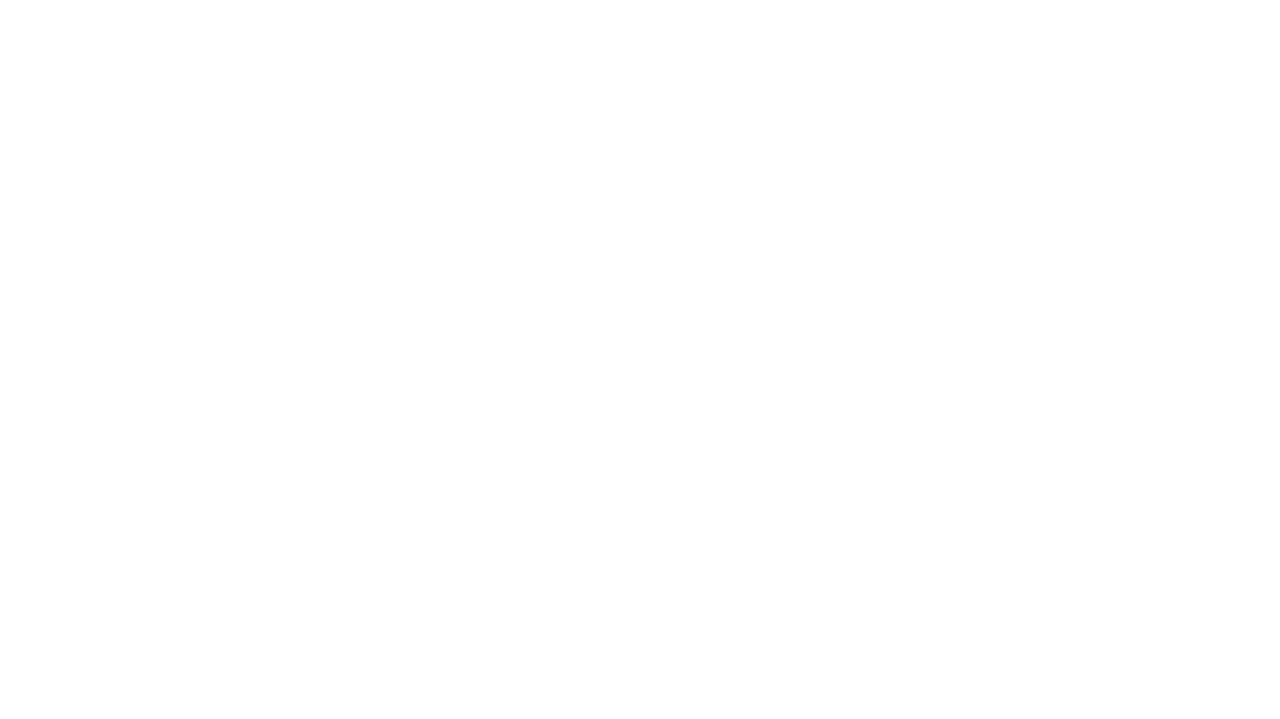
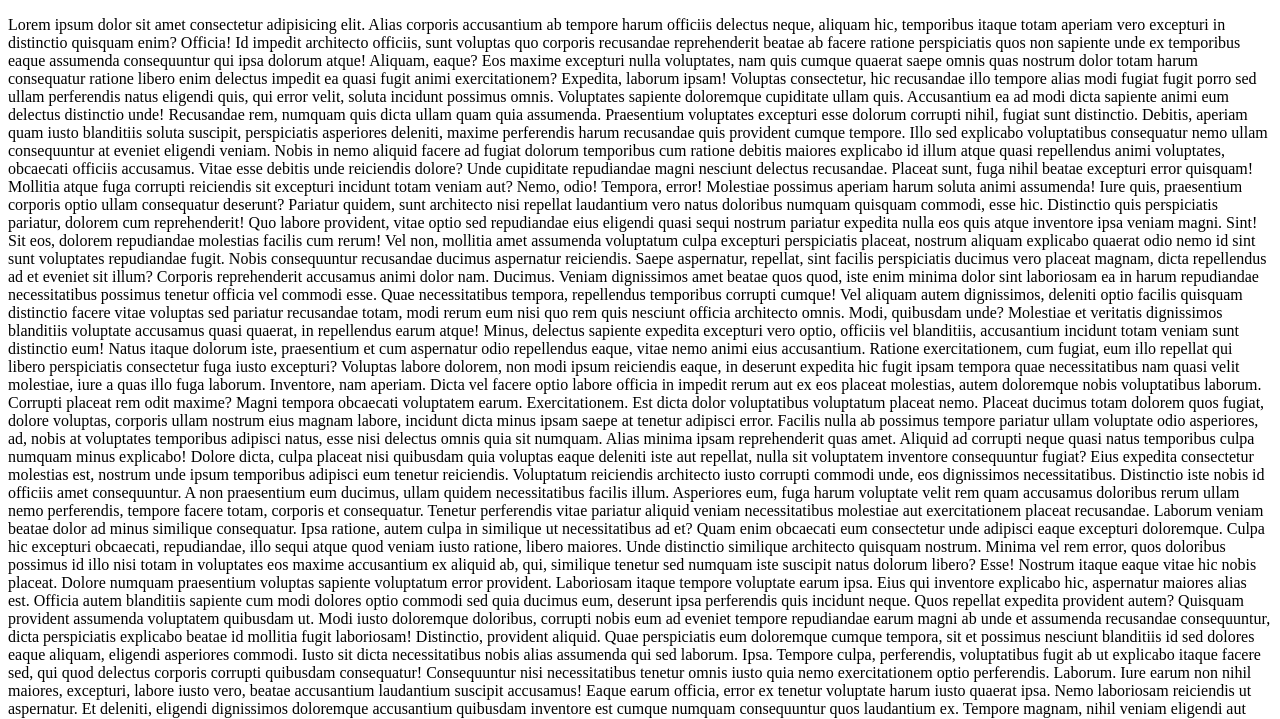
Before and after one commit to rajarshidcoder/Fixed-nav-bar, a plain HTML site: page index.html in a window 1280 px wide. Shown: the top 719 px of the page. Drawn offline with Linux system fonts and the light colour scheme.

```diff
--- a/index.html
+++ b/index.html
@@ -7,7 +7,7 @@
     <link rel="stylesheet" href="style.css">
 </head>
 <body>
-    <!-- <p>Lorem ipsum dolor sit amet consectetur adipisicing elit. Alias corporis accusantium ab tempore harum officiis delectus neque, aliquam hic, temporibus itaque totam aperiam vero excepturi in distinctio quisquam enim? Officia!
+    <p>Lorem ipsum dolor sit amet consectetur adipisicing elit. Alias corporis accusantium ab tempore harum officiis delectus neque, aliquam hic, temporibus itaque totam aperiam vero excepturi in distinctio quisquam enim? Officia!
     Id impedit architecto officiis, sunt voluptas quo corporis recusandae reprehenderit beatae ab facere ratione perspiciatis quos non sapiente unde ex temporibus eaque assumenda consequuntur qui ipsa dolorum atque! Aliquam, eaque?
     Eos maxime excepturi nulla voluptates, nam quis cumque quaerat saepe omnis quas nostrum dolor totam harum consequatur ratione libero enim delectus impedit ea quasi fugit animi exercitationem? Expedita, laborum ipsam!
     Voluptas consectetur, hic recusandae illo tempore alias modi fugiat fugit porro sed ullam perferendis natus eligendi quis, qui error velit, soluta incidunt possimus omnis. Voluptates sapiente doloremque cupiditate ullam quis.
@@ -57,7 +57,7 @@
     Atque consectetur fugit porro quidem facilis tempore minima obcaecati, repudiandae amet quas unde architecto perferendis, ipsam iste et doloremque voluptatibus commodi nihil debitis, deserunt libero! Suscipit quas ut enim natus?
     Cumque quia molestiae in. Pariatur maxime aperiam asperiores voluptatibus tempora earum, unde suscipit rem ipsam iure ut exercitationem quod corrupti odio error nesciunt deleniti quisquam ratione. Architecto fugit debitis doloremque.
     Quos, sint id illum vero non voluptatum nihil sapiente labore unde, perspiciatis velit maiores. Enim consequuntur aliquid cum! Ipsa quod eveniet, numquam omnis expedita amet voluptate! Rem suscipit fuga ipsum.</p>
-     -->
+
     <div class="navbar">
         <a href="#"><img src="https://cdn-icons-png.flaticon.com/128/2626/2626863.png" id="Home"></a>
         <a target="_blank" href="https://www.youtube.com/@rajarshimondal1343"><img src="https://cdn-icons-png.flaticon.com/128/665/665232.png" id="Youtube"></a>
```
